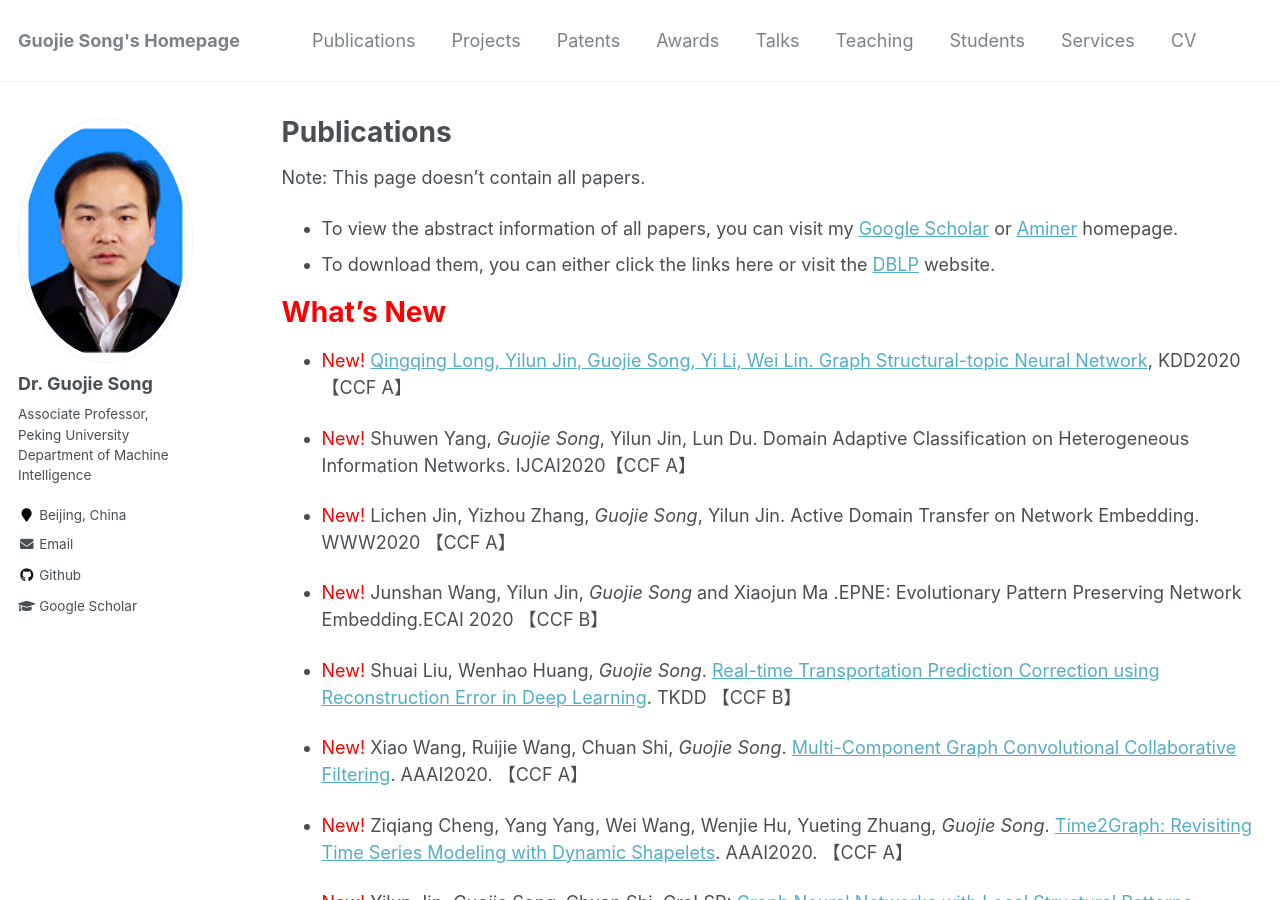
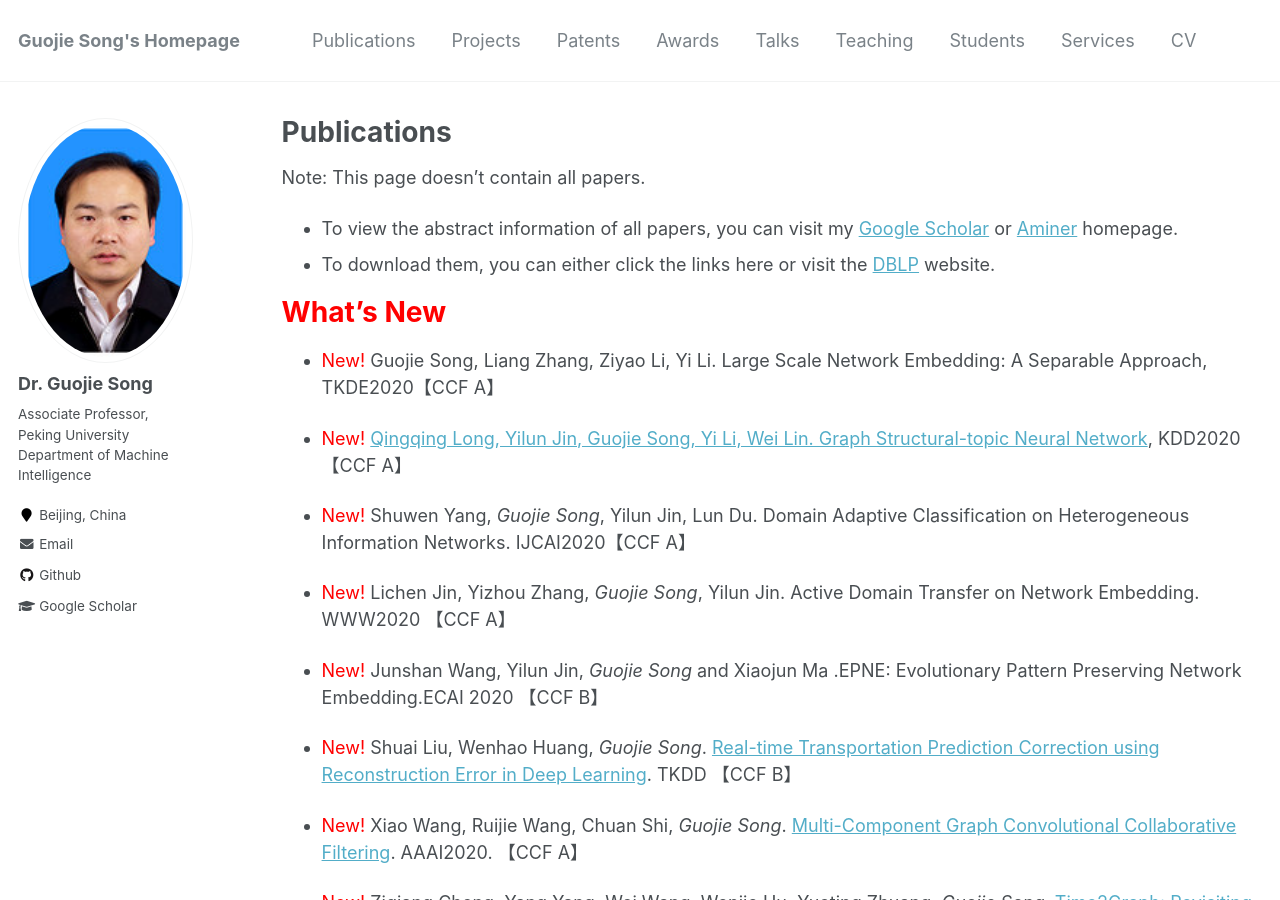
Before and after one commit to gjsong-pku/gjsong-pku.github.io, a Jekyll site: the page built from _pages/publications.md, in a window 1280 px wide and 900 px high. Built offline with Jekyll 4.4.1, drawn with Linux system fonts in a browser that asks for light colours.

Commit message:
Update publications.md

```diff
--- a/_pages/publications.md
+++ b/_pages/publications.md
@@ -11,6 +11,8 @@ Note: This page doesn't contain all papers.
 - To download them, you can either click the links here or visit the [DBLP](https://dblp.uni-trier.de/pers/hd/s/Song:Guojie) website.
 
 # <span style="color:red">What's New</span>
+
+- <span style="color:red">New!</span> Guojie Song, Liang Zhang, Ziyao Li, Yi Li. Large Scale Network Embedding: A Separable Approach, TKDE2020【CCF A】
 
 - <span style="color:red">New!</span> [Qingqing Long, Yilun Jin, Guojie Song, Yi Li, Wei Lin. Graph Structural-topic Neural Network](https://www.gjsong-pku.cn/files/KDD_GraphSTONE.pdf), KDD2020【CCF A】
 
```
